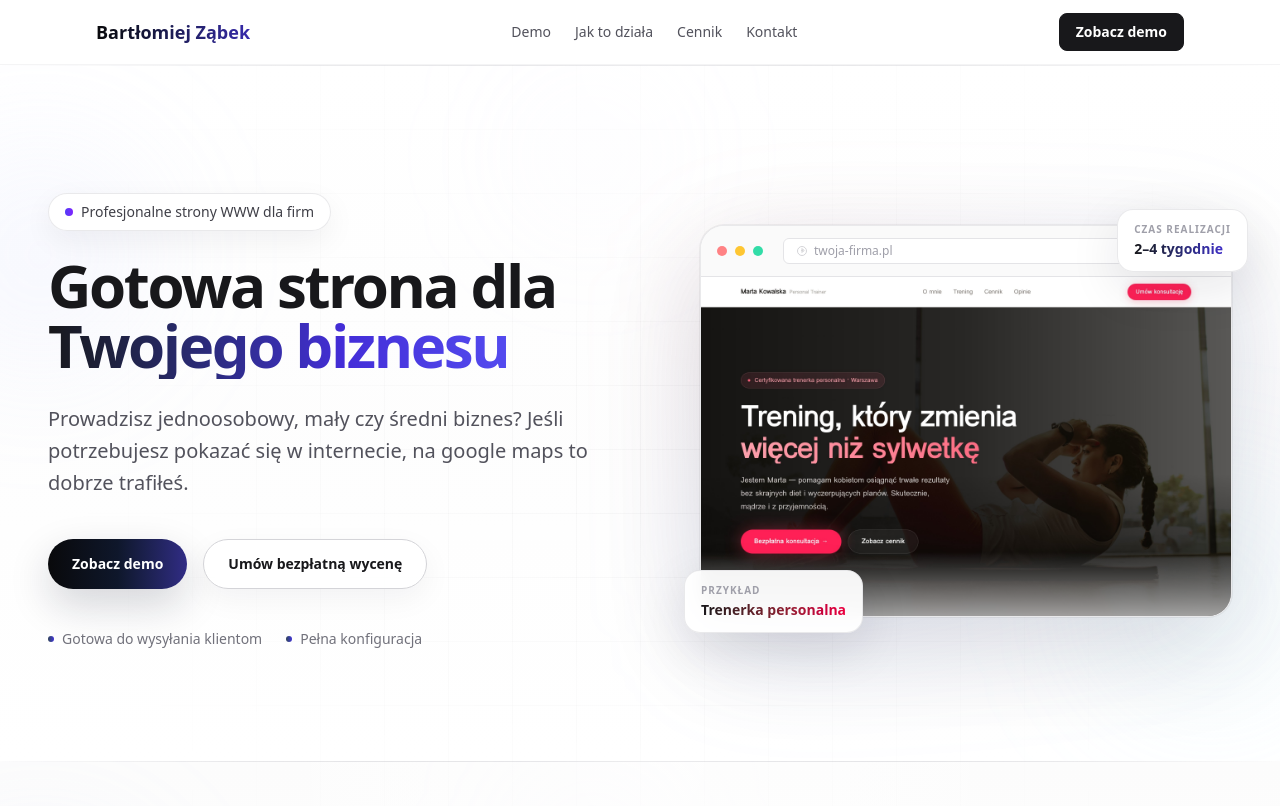
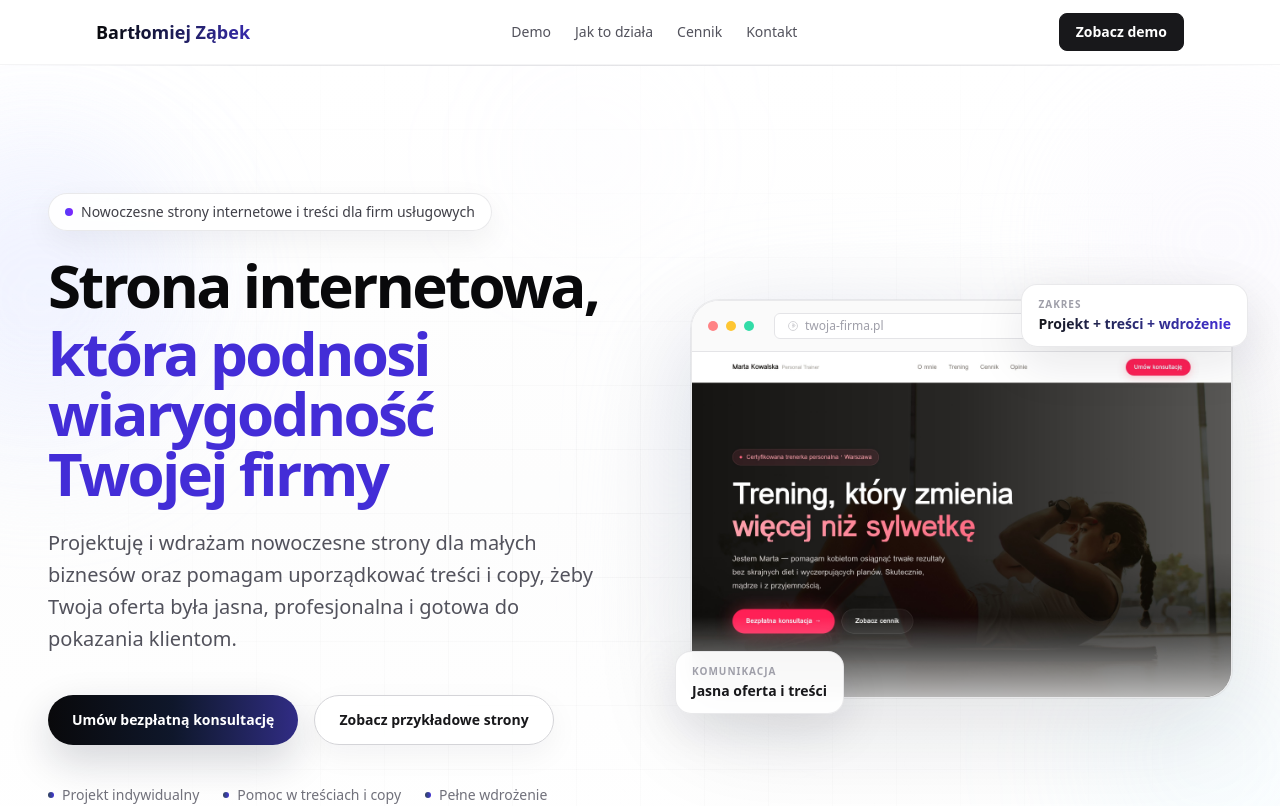
Before and after one commit to zombinator1/ZombiStackPortfolio, a Next.js app: page / in a window 1280 px wide. Shown: the top 806 px of the page. Built offline with nearby package versions, Linux system fonts and the light colour scheme; no server answers.

Commit message:
Redesign homepage premium hero

```diff
--- a/src/components/marketing/hero.tsx
+++ b/src/components/marketing/hero.tsx
@@ -2,17 +2,25 @@ import Image from 'next/image';
 import Link from 'next/link';
 import { BackgroundDecor } from '../background-decor';
 
+const proofItems = [
+  'Projekt indywidualny',
+  'Pomoc w treściach i copy',
+  'Pełne wdrożenie',
+];
+
 export function PremiumHero() {
   return (
-    <section className="relative overflow-hidden bg-gradient-to-b from-white via-zinc-50/30 to-white">
+    <section className="relative overflow-hidden bg-gradient-to-b from-white via-zinc-50/40 to-white">
       <BackgroundDecor />
+      <div className="pointer-events-none absolute inset-x-0 top-0 h-px bg-gradient-to-r from-transparent via-zinc-200 to-transparent" />
+      <div className="pointer-events-none absolute left-[-120px] top-[72px] h-[320px] w-[320px] rounded-full bg-indigo-100/30 blur-3xl" />
+      <div className="pointer-events-none absolute right-[-80px] top-[36px] h-[280px] w-[280px] rounded-full bg-violet-100/20 blur-3xl" />
 
       <div className="mx-auto max-w-7xl px-6 pb-20 pt-24 sm:px-8 lg:px-12 lg:pb-28 lg:pt-32">
-        <div className="grid items-center gap-16 lg:grid-cols-[1.05fr_0.95fr]">
+        <div className="grid items-center gap-16 lg:grid-cols-[1.02fr_0.98fr] lg:gap-20">
           <div className="relative z-10 max-w-2xl">
             <HeroBadge />
             <HeroHeading />
-            <HeroDescription />
             <HeroActions />
             <HeroProof />
           </div>
@@ -30,47 +38,43 @@ function HeroBadge() {
   return (
     <div className="mb-6 inline-flex items-center gap-2 rounded-full border border-zinc-200/80 bg-white/90 px-4 py-2 text-sm font-medium text-zinc-700 shadow-[0_10px_30px_rgba(15,23,42,0.06)] backdrop-blur">
       <span className="inline-block h-2 w-2 rounded-full bg-gradient-to-r from-indigo-600 to-violet-600" />
-      Profesjonalne strony WWW dla firm
+      Nowoczesne strony internetowe i treści dla firm usługowych
     </div>
   );
 }
 
 function HeroHeading() {
   return (
-    <div className="space-y-6">
-      <h1 className="max-w-4xl text-4xl font-semibold tracking-[-0.04em] text-zinc-900 sm:text-5xl lg:text-6xl">
-        Gotowa strona dla {' '}
-        <span className="block bg-gradient-to-r from-zinc-900 via-indigo-700 to-indigo-500 bg-clip-text pb-1 text-transparent">
-          Twojego biznesu
-        </span>
+    <div>
+      <h1 className="max-w-4xl text-4xl font-semibold tracking-[-0.045em] text-zinc-950 sm:text-5xl lg:text-6xl">
+        Strona internetowa,
+        <span className="mt-2 block text-indigo-700">która podnosi wiarygodność Twojej firmy</span>
       </h1>
 
-      <p className="max-w-xl text-lg leading-8 text-zinc-600 sm:text-xl">
-        Prowadzisz jednoosobowy, mały czy średni biznes? Jeśli potrzebujesz pokazać się w internecie, na google maps to dobrze trafiłeś.
+      <p className="mt-6 max-w-xl text-lg leading-8 text-zinc-600 sm:text-xl">
+        Projektuję i wdrażam nowoczesne strony dla małych biznesów oraz pomagam uporządkować
+        treści i copy, żeby Twoja oferta była jasna, profesjonalna i gotowa do pokazania
+        klientom.
       </p>
     </div>
   );
-}
-
-function HeroDescription() {
-  return null;
 }
 
 function HeroActions() {
   return (
     <div className="mt-10 flex flex-col gap-4 sm:flex-row">
       <Link
-        href="#demo"
+        href="#kontakt"
         className="inline-flex items-center justify-center rounded-full bg-gradient-to-r from-zinc-950 via-slate-900 to-indigo-900 px-6 py-3.5 text-sm font-semibold text-white shadow-[0_16px_40px_rgba(15,23,42,0.18)] transition hover:-translate-y-0.5 hover:shadow-[0_20px_50px_rgba(15,23,42,0.24)]"
       >
-        Zobacz demo
+        Umów bezpłatną konsultację
       </Link>
 
       <Link
-        href="#kontakt"
-        className="inline-flex items-center justify-center rounded-full border border-zinc-300 bg-white/90 px-6 py-3.5 text-sm font-semibold text-zinc-900 shadow-[0_10px_30px_rgba(15,23,42,0.05)] transition hover:-translate-y-0.5 hover:border-zinc-400"
+        href="#demo"
+        className="inline-flex items-center justify-center rounded-full border border-zinc-300 bg-white/90 px-6 py-3.5 text-sm font-semibold text-zinc-900 shadow-[0_10px_30px_rgba(15,23,42,0.05)] transition hover:-translate-y-0.5 hover:border-zinc-400 hover:bg-white"
       >
-        Umów bezpłatną wycenę
+        Zobacz przykładowe strony
       </Link>
     </div>
   );
@@ -79,7 +83,7 @@ function HeroActions() {
 function HeroProof() {
   return (
     <div className="mt-10 flex flex-wrap items-center gap-x-6 gap-y-3 text-sm text-zinc-500">
-      {['Gotowa do wysyłania klientom', 'Pełna konfiguracja'].map((item) => (
+      {proofItems.map((item) => (
         <div key={item} className="flex items-center gap-2">
           <span className="h-1.5 w-1.5 rounded-full bg-gradient-to-r from-slate-700 to-indigo-700" />
           {item}
@@ -92,12 +96,9 @@ function HeroProof() {
 function HeroPreview() {
   return (
     <div className="relative mx-auto w-full max-w-[640px]">
-      {/* Ambient glow behind the card */}
-      <div className="absolute inset-0 translate-y-8 scale-95 rounded-[2rem] bg-gradient-to-br from-rose-300/20 via-indigo-300/15 to-transparent blur-3xl" />
+      <div className="pointer-events-none absolute inset-0 translate-y-8 scale-[0.96] rounded-[2rem] bg-gradient-to-br from-indigo-200/35 via-white to-transparent blur-3xl" />
 
-      {/* Browser chrome frame */}
-      <div className="relative overflow-hidden rounded-[1.5rem] border border-zinc-200/80 bg-white shadow-[0_32px_100px_rgba(15,23,42,0.14)] ring-1 ring-zinc-950/5">
-        {/* Title bar */}
+      <div className="relative overflow-hidden rounded-[1.75rem] border border-zinc-200/80 bg-white/95 shadow-[0_32px_100px_rgba(15,23,42,0.12)] ring-1 ring-zinc-950/5 backdrop-blur-sm">
         <div className="flex items-center gap-2 border-b border-zinc-200 bg-zinc-50/95 px-4 py-3">
           <span className="h-2.5 w-2.5 rounded-full bg-red-400/80" />
           <span className="h-2.5 w-2.5 rounded-full bg-amber-400/80" />
@@ -111,34 +112,28 @@ function HeroPreview() {
           </div>
         </div>
 
-        {/* Screenshot — natural 16:9-ish ratio, no cropping issues */}
-        <div className="relative w-full">
+        <div className="relative w-full bg-white">
           <Image
             src="/mockup-personal-trainer.jpg"
-            alt="Przykładowa strona — trenerka personalna"
+            alt="Przykładowa nowoczesna strona internetowa dla firmy usługowej"
             width={1280}
             height={820}
             className="w-full object-cover object-top"
             priority
           />
-          {/* Subtle bottom fade so it blends into the page */}
-          <div className="absolute inset-x-0 bottom-0 h-16 bg-gradient-to-t from-white/60 to-transparent" />
+          <div className="absolute inset-x-0 bottom-0 h-20 bg-gradient-to-t from-white/70 to-transparent" />
         </div>
       </div>
 
-      {/* Floating badge — bottom left */}
       <div className="absolute -bottom-4 -left-4 hidden rounded-2xl border border-zinc-200/80 bg-white/95 px-4 py-3 shadow-[0_16px_50px_rgba(15,23,42,0.10)] backdrop-blur-sm md:block">
-        <p className="text-[10px] font-semibold uppercase tracking-widest text-zinc-400">Przykład</p>
-        <p className="mt-0.5 bg-gradient-to-r from-zinc-900 to-rose-600 bg-clip-text text-sm font-semibold text-transparent">
-          Trenerka personalna
-        </p>
+        <p className="text-[10px] font-semibold uppercase tracking-widest text-zinc-400">Komunikacja</p>
+        <p className="mt-0.5 text-sm font-semibold text-zinc-900">Jasna oferta i treści</p>
       </div>
 
-      {/* Floating badge — top right */}
       <div className="absolute -right-4 -top-4 hidden rounded-2xl border border-zinc-200/80 bg-white/95 px-4 py-3 shadow-[0_16px_50px_rgba(15,23,42,0.10)] backdrop-blur-sm md:block">
-        <p className="text-[10px] font-semibold uppercase tracking-widest text-zinc-400">Czas realizacji</p>
+        <p className="text-[10px] font-semibold uppercase tracking-widest text-zinc-400">Zakres</p>
         <p className="mt-0.5 bg-gradient-to-r from-zinc-900 to-indigo-700 bg-clip-text text-sm font-semibold text-transparent">
-          2–4 tygodnie
+          Projekt + treści + wdrożenie
         </p>
       </div>
     </div>
```
